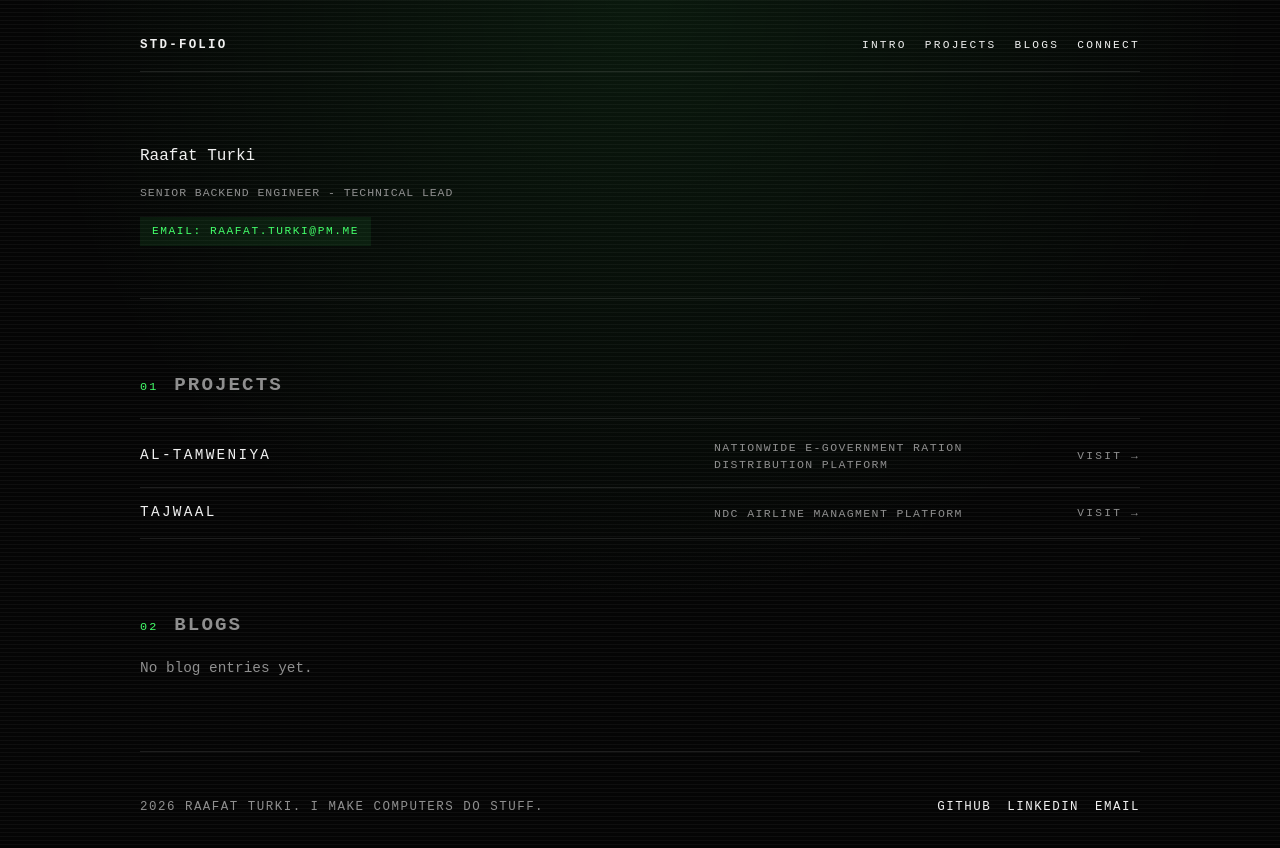
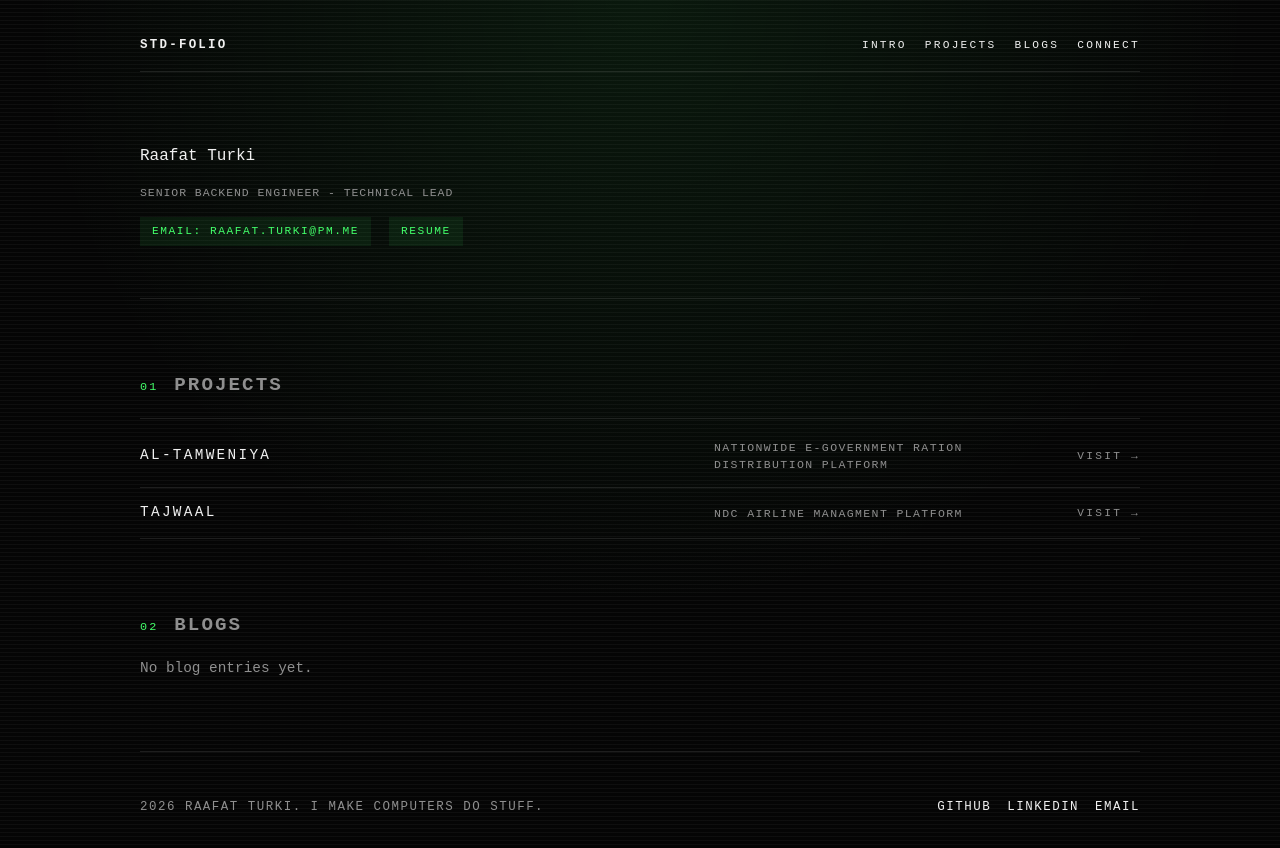
Before and after one commit to RaafatTurki/stdfolio, a SvelteKit app: page / in a window 1280 px wide. Shown: the top 848 px of the page. Built offline with nearby package versions, Linux system fonts and the light colour scheme.

Commit message:
feat: add resume_link

```diff
--- a/src/lib/content.ts
+++ b/src/lib/content.ts
@@ -20,6 +20,7 @@ export type SiteData = {
   location?: string
   status?: string
   email?: string
+  resume_link?: string
   links?: Link[]
   stats?: Stat[]
   manifesto?: string[]
@@ -96,6 +97,7 @@ export const parseSiteData = (value: unknown): SiteData | null => {
     location: asString(value.location),
     status: asString(value.status),
     email: asString(value.email),
+    resume_link: asString(value.resume_link),
     links: asArray(value.links, parseLink),
     stats: asArray(value.stats, parseStat),
     manifesto: asStringArray(value.manifesto),
--- a/src/routes/+page.svelte
+++ b/src/routes/+page.svelte
@@ -12,6 +12,7 @@ const stats = site?.stats ?? []
 const role = site?.role ?? 'Title'
 const name = site?.name ?? 'Anon'
 const email = site?.email ?? 'hello@domain.dev'
+const resumeLink = site?.resume_link ?? 'https://resume.raafat.io'
 const year = new Date().getFullYear()
 </script>
 
@@ -38,6 +39,7 @@ const year = new Date().getFullYear()
 
     <div class="intro-status">
       <a class="status mono" href={`mailto:${email}`}>EMAIL: {email}</a>
+      <a class="status mono" href={resumeLink} target="_blank" rel="noreferrer">RESUME</a>
     </div>
   </section>
 
--- a/static/data/site.json
+++ b/static/data/site.json
@@ -4,6 +4,7 @@
   "location": "Baghdad, Iraq - Sakarya, Turkey",
   "status": "Backend delivery, data systems, and integrations",
   "email": "raafat.turki@pm.me",
+  "resume_link": "https://resume.raafat.io",
   "links": [
     { "label": "GitHub", "url": "https://github.com/raafatturki" },
     { "label": "LinkedIn", "url": "https://www.linkedin.com/in/raafaturki" },
```
